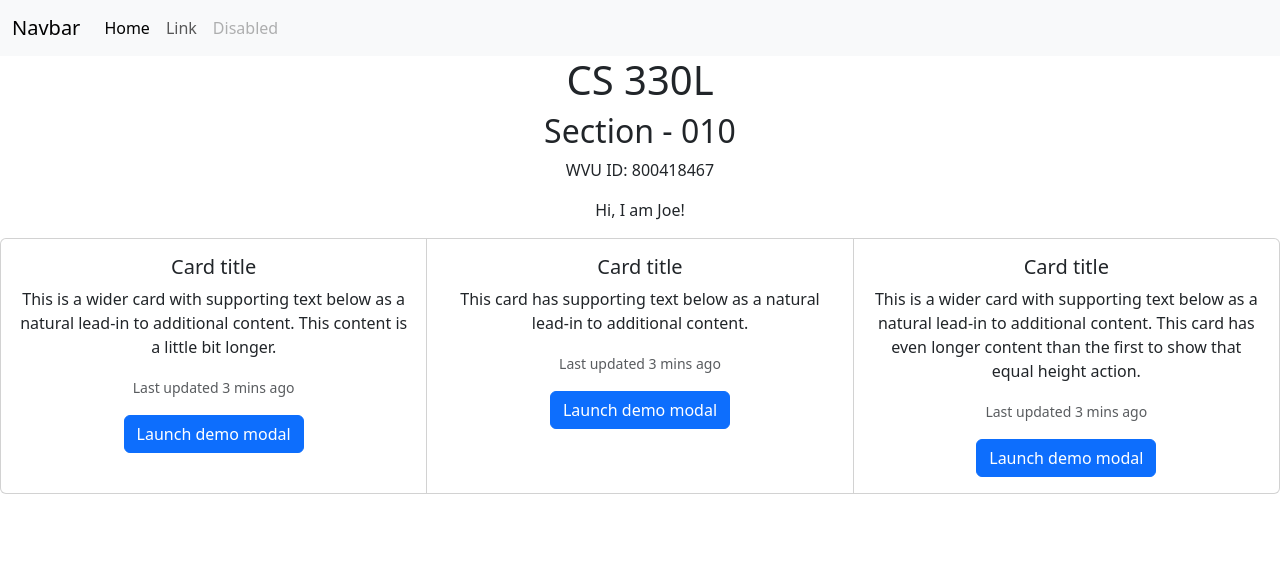
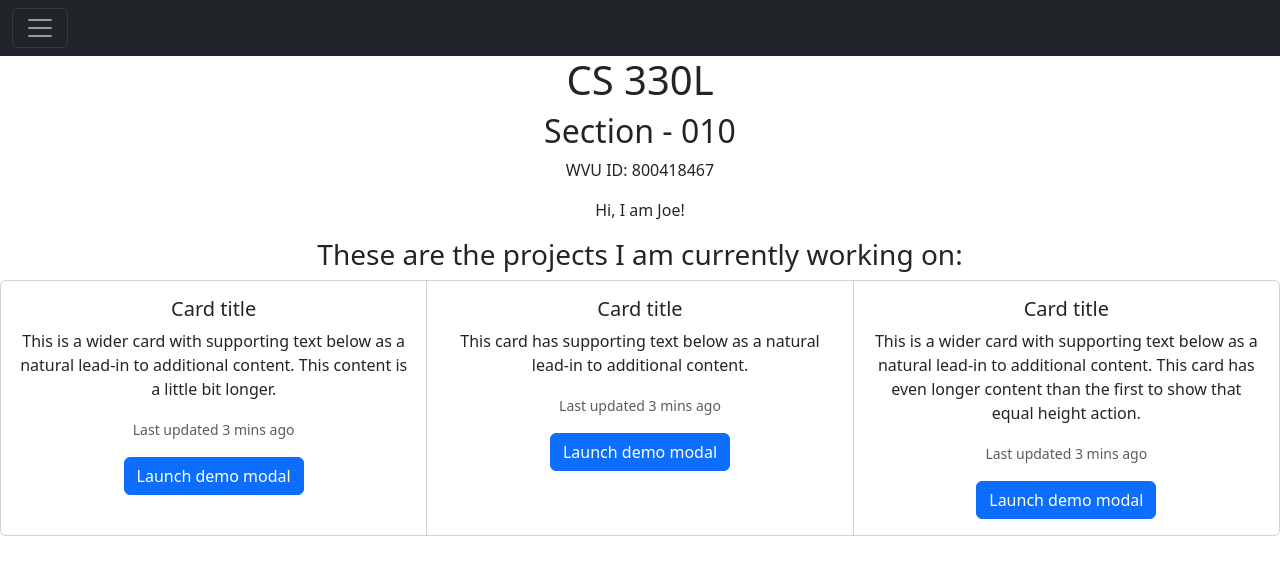
Before and after one commit to joe-magg/CS330L-BonusLab, a React (Create React App) app: page / in a window 1280 px wide. Shown: the top 574 px of the page. Built offline with nearby package versions, Linux system fonts and the light colour scheme.

Commit message:
feat: add expandable navbar

```diff
--- a/src/App.js
+++ b/src/App.js
@@ -6,13 +6,14 @@ import Card from './components/Card';
 function App() {
   return (
     <div className="App">
-      <div classname="Navbar">
+      <div className="Navbar">
         <Navbar />
       </div>
       <h1>CS 330L</h1>
       <h2>Section - 010</h2>
       <p>WVU ID: 800418467</p>
       <p>Hi, I am Joe!</p>
+      <h3> These are the projects I am currently working on:</h3>
       <div classname="Card">
         <Card />
       </div>
--- a/src/components/Navbar.js
+++ b/src/components/Navbar.js
@@ -1,24 +1,36 @@
 function Navbar() {
-        return <nav class="navbar navbar-expand-lg navbar-light bg-light">
-    <div class="container-fluid">
-        <a class="navbar-brand" href="#">Navbar</a>
-        <button class="navbar-toggler" type="button" data-bs-toggle="collapse" data-bs-target="#navbarSupportedContent" aria-controls="navbarSupportedContent" aria-expanded="false" aria-label="Toggle navigation">
-        <span class="navbar-toggler-icon"></span>
+    return (
+        <nav className="navbar bg-dark navbar-dark">
+            <div className="container-fluid d-flex align-items-center">
+                <div className="d-flex align-items-center">
+                    <button
+                        className="navbar-toggler"
+                        type="button"
+                        data-bs-toggle="collapse"
+                        data-bs-target="#collapsibleNavbar"
+                        aria-controls="collapsibleNavbar"
+                        aria-expanded="false"
+                        aria-label="Toggle navigation"
+                    >
+                        <span className="navbar-toggler-icon"></span>
                     </button>
-        <div class="collapse navbar-collapse" id="navbarSupportedContent">
-        <ul class="navbar-nav me-auto mb-2 mb-lg-0">
-            <li class="nav-item">
-            <a class="nav-link active" aria-current="page" href="#">Home</a>
+                    <div className="collapse navbar-collapse" id="collapsibleNavbar">
+                    <ul className="navbar-nav d-flex flex-row">
+                        <li className="nav-item ms-3">
+                            <a className="nav-link" href="#">Home</a>
                         </li>
-            <li class="nav-item">
-            <a class="nav-link" href="#">Link</a>
+                        <li className="nav-item ms-3">
+                            <a className="nav-link disabled" href="#" aria-disabled="true">Item2</a>
                         </li>
-            <li class="nav-item">
-            <a class="nav-link disabled" href="#" tabindex="-1" aria-disabled="true">Disabled</a>
+                        <li className="nav-item ms-3">
+                            <a className="nav-link disabled" href="#" aria-disabled="true">Item2</a>
                         </li>
                     </ul>
                     </div>
                 </div>
+            </div>
         </nav>
+    );
 }
+
 export default Navbar;
```
Lines whose indentation alone changed are shown as unchanged.
